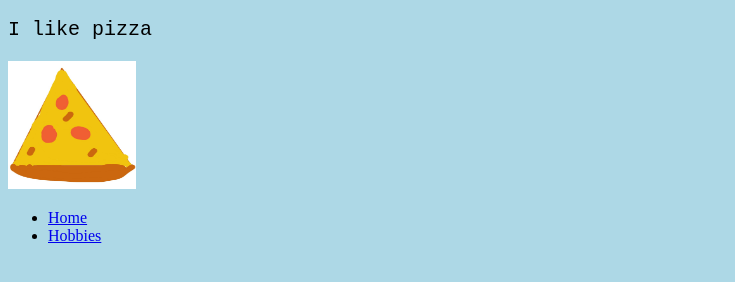
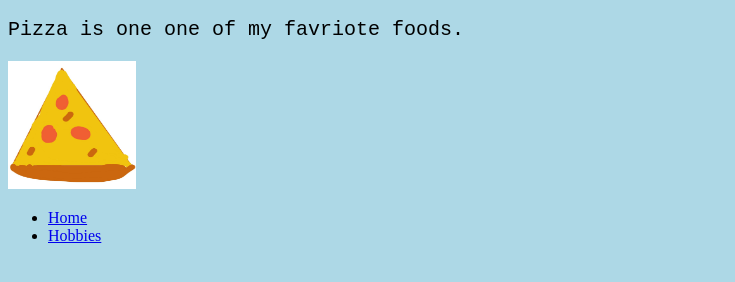
Before and after one commit to NoahThuecks/CS-NoahT, a plain HTML site: page index.html in a window 1280 px wide. Shown: the part 48-330 px from the top of the page, without its empty margins (0-735 px from the left). Drawn offline with Linux system fonts and the light colour scheme.

Commit message:
Update index.html

```diff
--- a/index.html
+++ b/index.html
@@ -6,7 +6,7 @@
   <body>
     <h1> Home </h1>
     <link rel="stylesheet" href="style.css">
-   <p> I like pizza <p/>
+   <p> Pizza is one one of my favriote foods. <p/>
    <img src="FullSizeRender.jpg" alt="pizza image" style="width:128px;height:128px;">
 <ul>
  <li><a href="https://noahthuecks.github.io/CS-NoahT/">Home</li>
```
